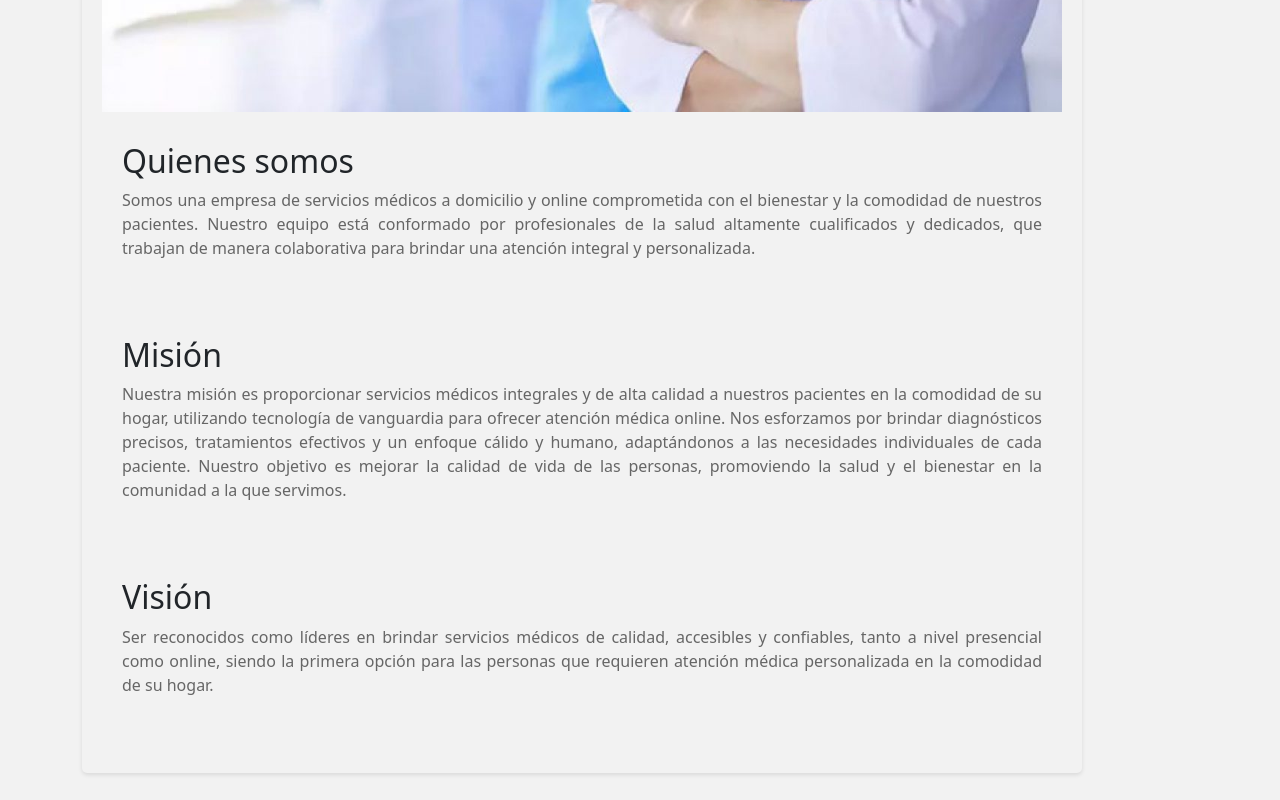
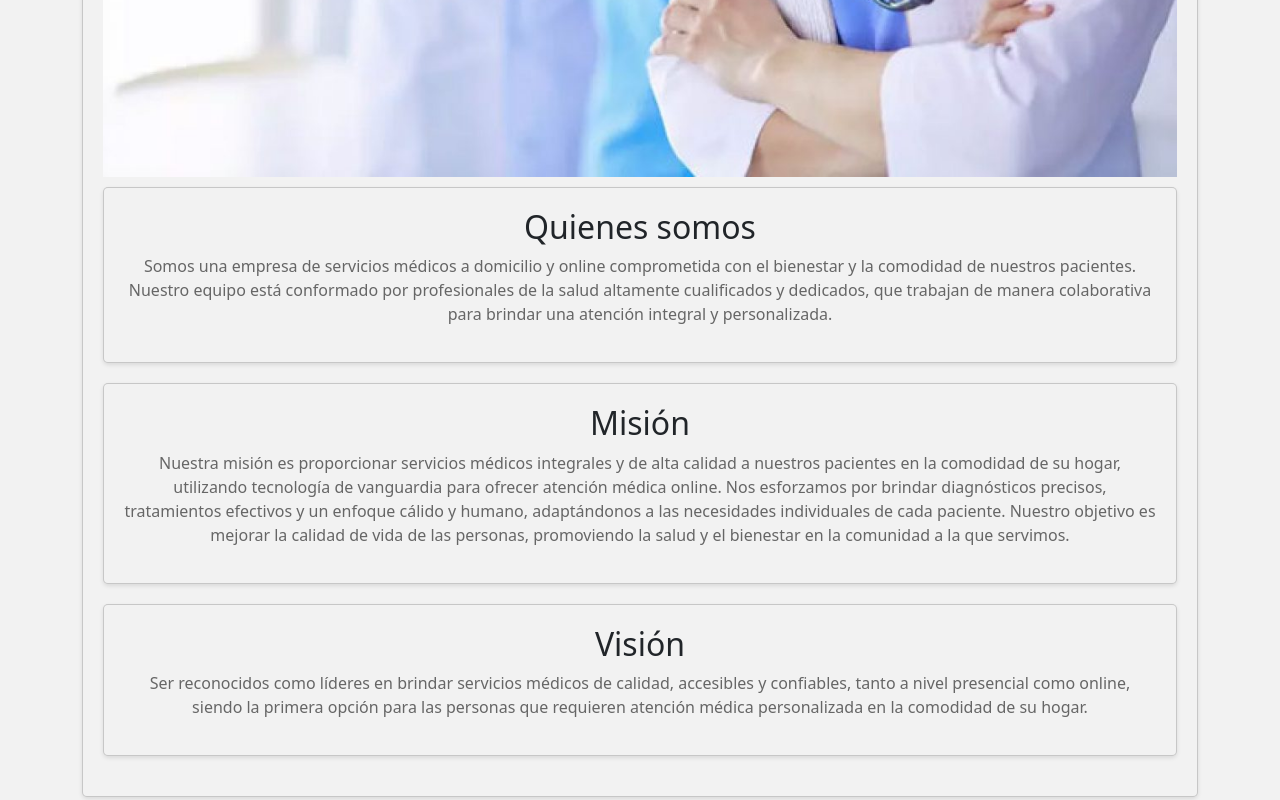
Before and after one commit to davidmurati/MedplusPrueba, a React (Vite) app: page / in a window 1280 px wide. Shown: the part 1200-2000 px from the top of the page. Built offline with nearby package versions, Linux system fonts and the light colour scheme.

Commit message:
16 commit

```diff
--- a/src/Component/Home/Home.jsx
+++ b/src/Component/Home/Home.jsx
@@ -32,18 +32,18 @@ const Home = () => {
         <section id="Nosotros">
         <div className='container'>
 
-          <div className="card2">
+          <div className="card">
             <h2>{"Nosotros"}</h2>
             <img src={imgmed12} className="App-logo" alt="logo"/>
-            <div className="card3">
+            <div className="card">
             <h2>{"Quienes somos "}</h2>
             <p>{"Somos una empresa de servicios médicos a domicilio y online comprometida con el bienestar y la comodidad de nuestros pacientes. Nuestro equipo está conformado por profesionales de la salud altamente cualificados y dedicados, que trabajan de manera colaborativa para brindar una atención integral y personalizada."}</p>
             </div>
-            <div className="card3">
+            <div className="card">
             <h2>{"Misión"}</h2>
             <p>{"Nuestra misión es proporcionar servicios médicos integrales y de alta calidad a nuestros pacientes en la comodidad de su hogar, utilizando tecnología de vanguardia para ofrecer atención médica online. Nos esforzamos por brindar diagnósticos precisos, tratamientos efectivos y un enfoque cálido y humano, adaptándonos a las necesidades individuales de cada paciente. Nuestro objetivo es mejorar la calidad de vida de las personas, promoviendo la salud y el bienestar en la comunidad a la que servimos."}</p>
             </div>
-            <div className="card3">
+            <div className="card">
             <h2>{"Visión"}</h2>
             <p>{"Ser reconocidos como líderes en brindar servicios médicos de calidad, accesibles y confiables, tanto a nivel presencial como online, siendo la primera opción para las personas que requieren atención médica personalizada en la comodidad de su hogar."}</p>
             </div>
```
